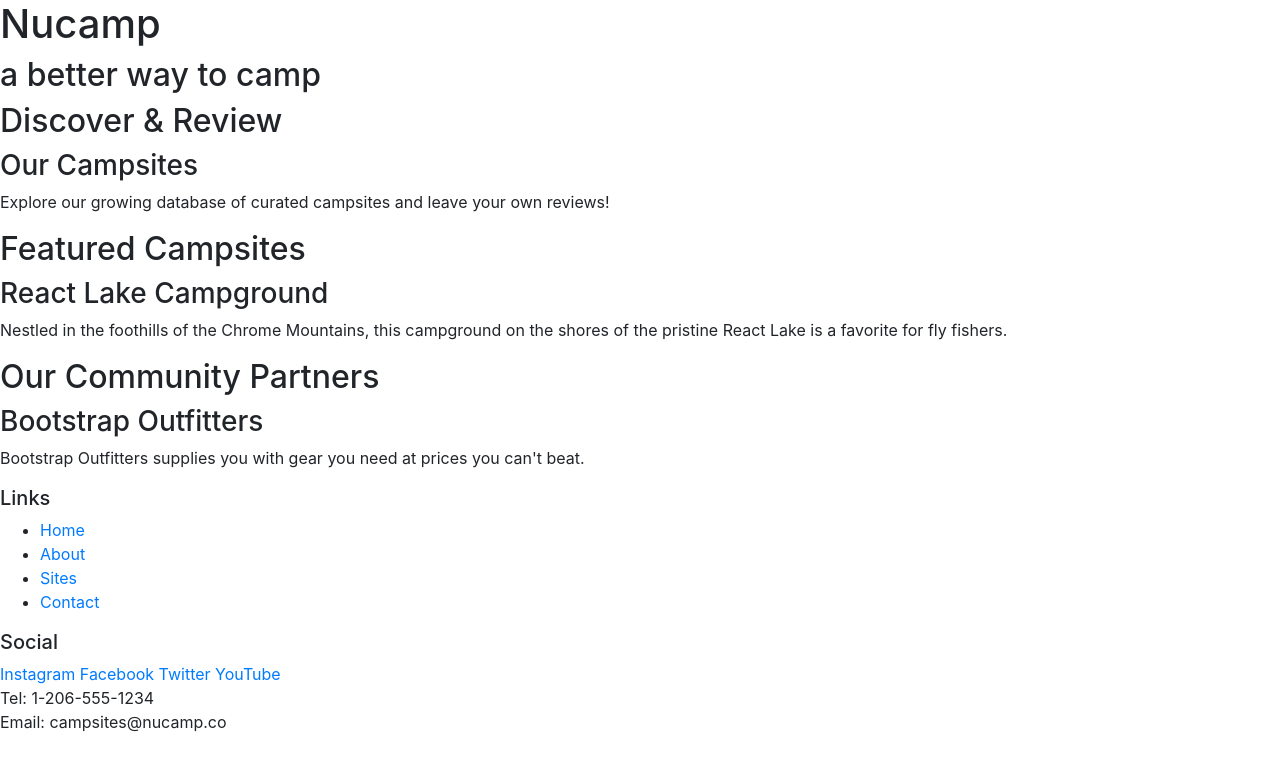
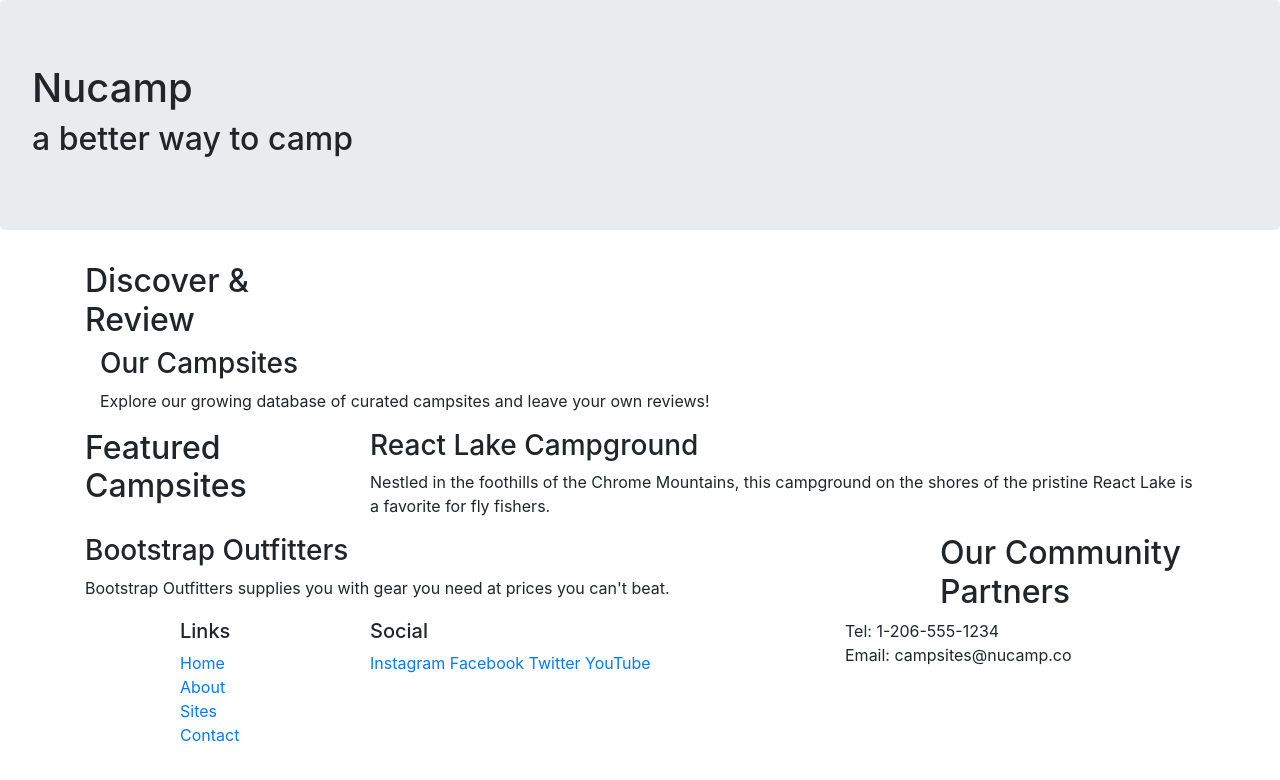
Before and after one commit to Amaretess/camping-website, a website: page index.html in a window 1280 px wide. Drawn offline with nearby package versions, Linux system fonts and the light colour scheme.

Commit message:
adding bootstrap

```diff
--- a/index.html
+++ b/index.html
@@ -8,51 +8,72 @@
     <title>Nucamp website</title>
 </head>
 <body>
-    <header>
-        <div>
+    <header class="jumbotron">
+        <div class="row">
+            <div class="col">
                 <h1>Nucamp</h1>
                 <h2>a better way to camp</h2>
             </div>
+
+        </div>
     </header>
 
-    <div>
+        <div class="container">
+            <div class="row">
+                <div class="col-sm-4 order-sm-last col-md-3">
                     <h2>Discover & Review</h2>
+                </div>
+            </div>
+            <div class="col">
                 <h3>Our Campsites</h3>
                 <p>Explore our growing database of curated campsites and leave your own reviews!</p>
             </div>
 
-    <div>
+            <div class="row">
+                <div class="col-sm-4 col-md-3">
                     <h2>Featured Campsites</h2>
+                </div>
+                <div class="col">
                     <h3>React Lake Campground</h3>
                     <p>Nestled in the foothills of the Chrome Mountains, this campground on the shores of the pristine React Lake is a favorite for fly fishers.</p>
                 </div>
+            </div>
 
-    <div>
+            <div class="row">
+                <div class="col-sm-4 order-sm-last col-md-3">
                     <h2>Our Community Partners</h2>
+                </div>
+                <div class="col">
                     <h3>Bootstrap Outfitters</h3>
                     <p>Bootstrap Outfitters supplies you with gear you need at prices you can't beat.</p>
                 </div>
+            </div>
+        </div>
 
     <footer>
-        <div>
+        <div class="container">
+            <div class="row">
+                <div class="col-4 col-sm-2 offset-1">
                     <h5>Links</h5>
-            <ul>
+                    <ul class="list-unstyled">
                         <li><a href="#">Home</a></li>
                         <li><a href="#">About</a></li>
                         <li><a href="#">Sites</a></li>
                         <li><a href="#">Contact</a></li>
                     </ul>
                 </div>
-        <div>
+                <div class="col-6 col-sm-5">
                     <h5>Social</h5>
                     <a href="http://instagram.com/">Instagram</a>
                     <a href="http://facebook.com/">Facebook</a>
                     <a href="http://twitter.com/">Twitter</a>
                     <a href="http://youtube.com/">YouTube</a>
                 </div>
-        <div>
+                <div class="col-sm-4">
                     Tel: 1-206-555-1234<br />
                     Email: campsites@nucamp.co
+                </div>
+            </div>
         </div>
     </footer>
     <script src="node_modules/jquery/dist/jquery.slim.min.js"></script>
```
Lines whose indentation alone changed are shown as unchanged.
